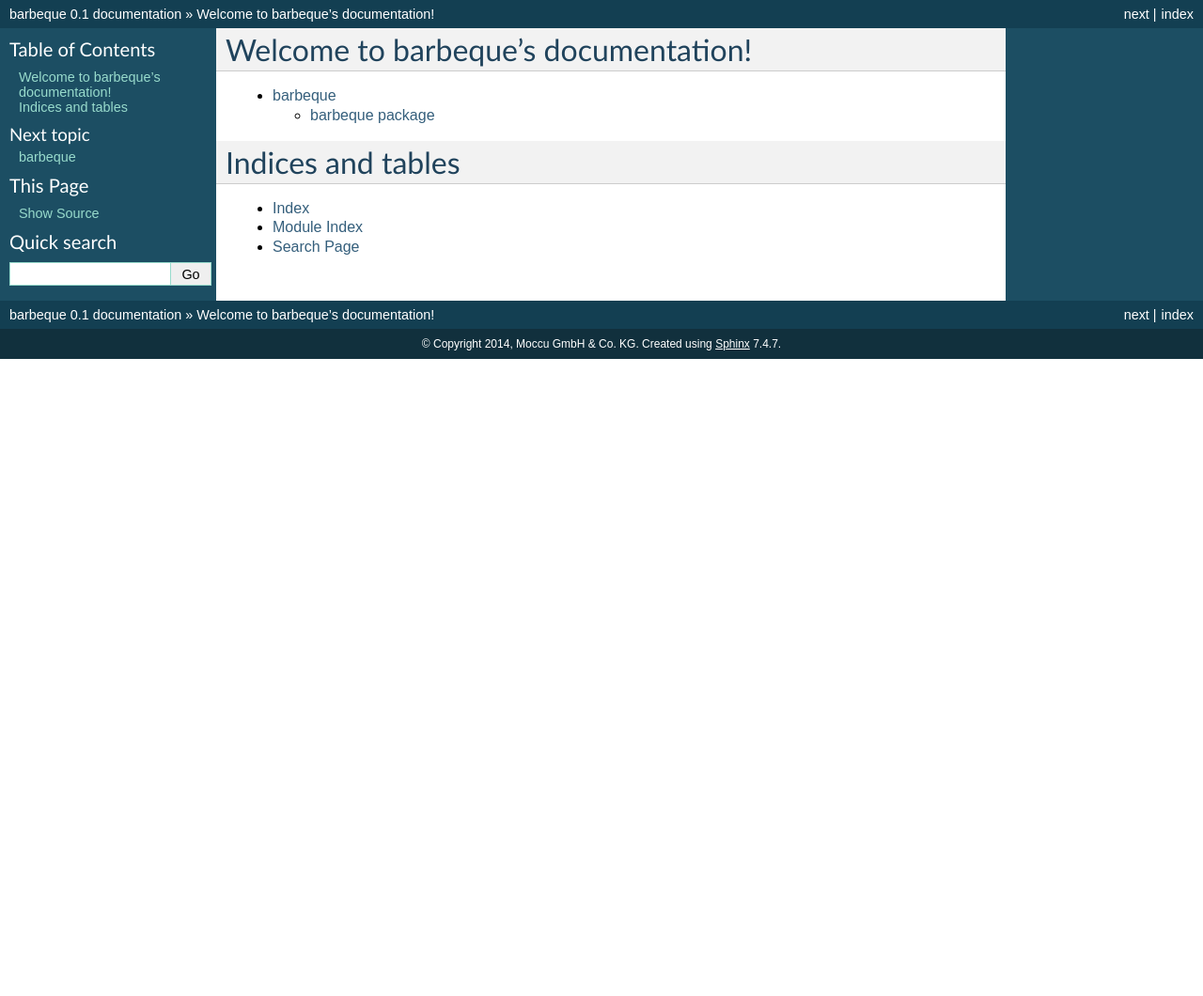
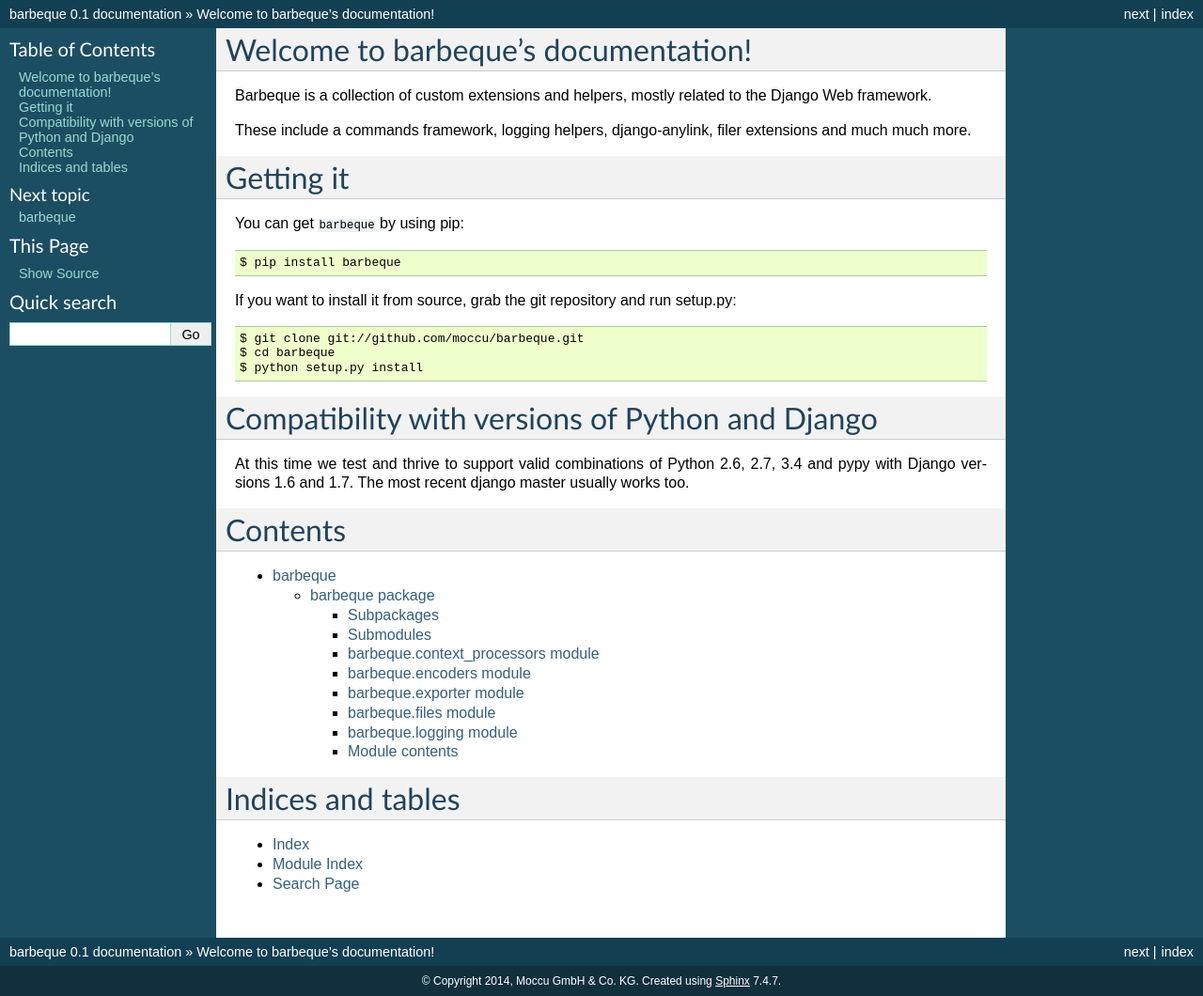
Before and after one commit to moccu/barbeque, a Sphinx documentation site: the page built from docs/index.rst, in a window 1280 px wide. Shown: the whole page at 94% size. Built offline with Sphinx 7.4.7, drawn with Linux system fonts in a browser that asks for light colours; before the commit the page ends 900 px from its top, so only the background shows below that.

```diff
--- a/docs/index.rst
+++ b/docs/index.rst
@@ -1,8 +1,36 @@
 Welcome to barbeque's documentation!
 ====================================
 
+Barbeque is a collection of custom extensions and helpers, mostly related to the Django Web framework.
+
+These include a commands framework, logging helpers, django-anylink, filer extensions and much much more.
+
+
+Getting it
+==========
+
+You can get ``barbeque`` by using pip::
+
+ $ pip install barbeque
+
+If you want to install it from source, grab the git repository and run setup.py::
+
+ $ git clone git://github.com/moccu/barbeque.git
+ $ cd barbeque
+ $ python setup.py install
+
+
+Compatibility with versions of Python and Django
+=================================================
+
+At this time we test and thrive to support valid combinations of Python 2.6, 2.7, 3.4 and pypy with Django versions 1.6 and 1.7. The most recent django master usually works too.
+
+
+Contents
+========
+
 .. toctree::
-   :maxdepth: 2
+   :maxdepth: 3
 
    modules/modules
 
```
Also changed, not shown: README.rst (+27 -1 lines).
